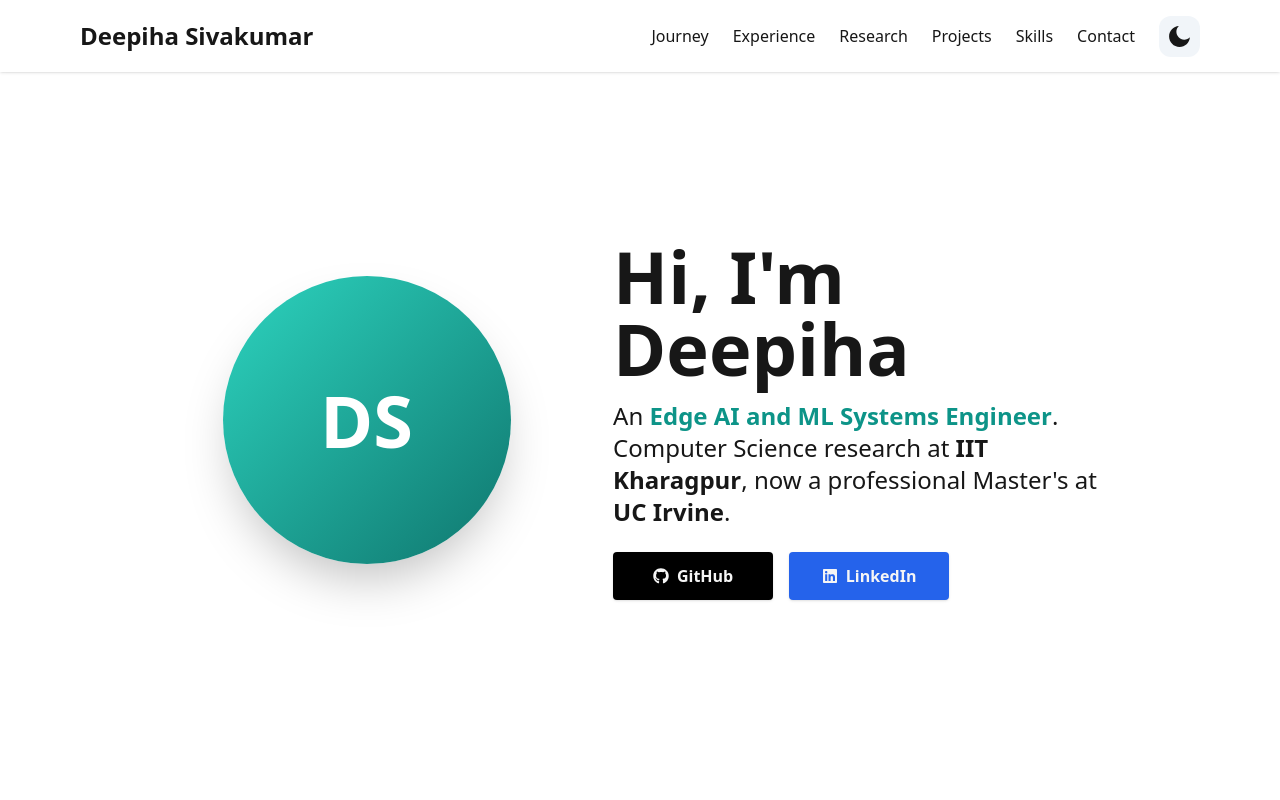
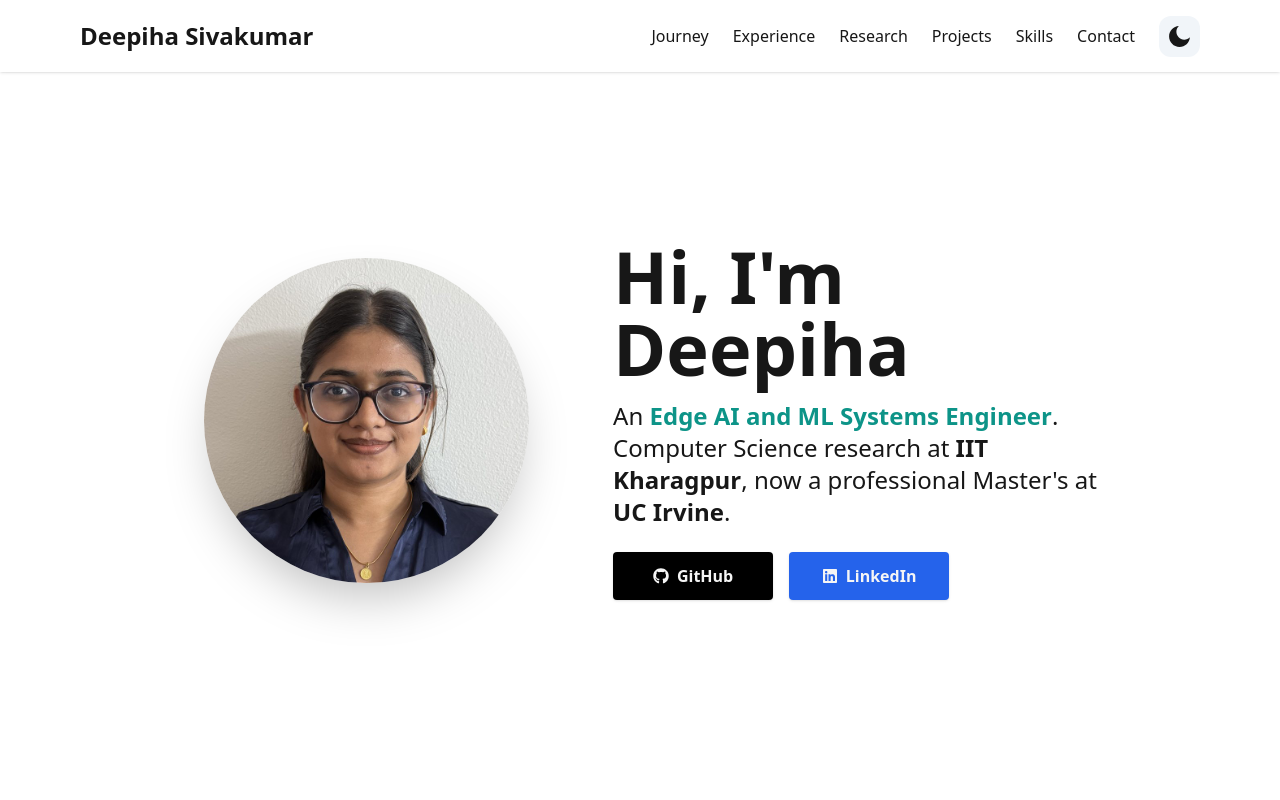
Before and after one commit to deepiha05/portfolio, a Next.js app: page / in a window 1280 px wide. Shown: the top 800 px of the page. Built offline with nearby package versions, Linux system fonts and the light colour scheme.

Commit message:
Add headshot and NTSE award

```diff
--- a/src/app/page.tsx
+++ b/src/app/page.tsx
@@ -3,6 +3,7 @@ import JourneySection from "@/components/JourneySection"
 import ExperienceSection from "@/components/ExperienceSection"
 import ProjectsSection from "@/components/ProjectsSection"
 import SkillsSection from "@/components/SkillsSection"
+import AwardsSection from "@/components/AwardsSection"
 import { research, projects } from "@/data/profile"
 
 export default function Home() {
@@ -14,6 +15,7 @@ export default function Home() {
       <ProjectsSection id="research" title="Research" items={research} />
       <ProjectsSection id="projects" title="Projects" items={projects} />
       <SkillsSection />
+      <AwardsSection />
     </main>
   )
 }
--- /dev/null
+++ b/src/components/AwardsSection.tsx
@@ -0,0 +1,28 @@
+import React from "react"
+import { FaAward } from "react-icons/fa"
+import SectionHeading from "./SectionHeading"
+import RichText from "./RichText"
+import { awards } from "@/data/profile"
+
+export default function AwardsSection() {
+  return (
+    <section id="awards" className="my-12 pb-12 md:pb-24">
+      <SectionHeading>Awards</SectionHeading>
+      <ul className="mt-8 space-y-6 md:p-4">
+        {awards.map((award) => (
+          <li key={award.title} className="flex items-start">
+            <FaAward className="text-teal-500 mt-1 mr-4 shrink-0" size={28} aria-hidden="true" />
+            <div>
+              <h3 className="text-xl font-bold">
+                {award.title} <span className="text-base font-semibold text-teal-600 dark:text-teal-400">· {award.year}</span>
+              </h3>
+              <p className="text-neutral-600 dark:text-neutral-400 mt-1">
+                <RichText text={award.detail} />
+              </p>
+            </div>
+          </li>
+        ))}
+      </ul>
+    </section>
+  )
+}
--- a/src/components/SkillsSection.tsx
+++ b/src/components/SkillsSection.tsx
@@ -4,7 +4,7 @@ import { skills } from "@/data/profile"
 
 export default function SkillsSection() {
   return (
-    <section id="skills" className="my-12 pb-12 md:pt-16 md:pb-24">
+    <section id="skills" className="my-12 pb-12 md:pt-16">
       <SectionHeading>Skills</SectionHeading>
       <div className="space-y-10 md:space-y-6 md:p-4">
         {skills.map((group) => (
--- a/src/data/profile.ts
+++ b/src/data/profile.ts
@@ -3,8 +3,8 @@
 export const profile = {
   name: "Deepiha Sivakumar",
   firstName: "Deepiha",
-  // Set to e.g. "/headshot.jpg" after adding the file to public/
-  headshot: null as string | null,
+  // Image in public/; set to null to show initials instead
+  headshot: "/headshot.jpg" as string | null,
   // Set to "/resume.pdf" after adding the file to public/
   resume: null as string | null,
   github: "https://github.com/deepiha05",
@@ -161,3 +161,12 @@ export const skills = [
     items: ["Typescript", "ReactJS", "NextJS", "REST API", "Web Sockets", "SSE", "GraphQL", "Claude Code", "Agent Skills"],
   },
 ]
+
+export const awards = [
+  {
+    title: "National Talent Search Examination (NTSE) Scholar",
+    year: "2018",
+    detail:
+      "Selected as one of the top **~2,000 students nationally** out of **1.5M+** applicants in one of India's most competitive, government-funded talent recognition programs.",
+  },
+]
```
Also changed, not shown: public/headshot.jpg (added).
